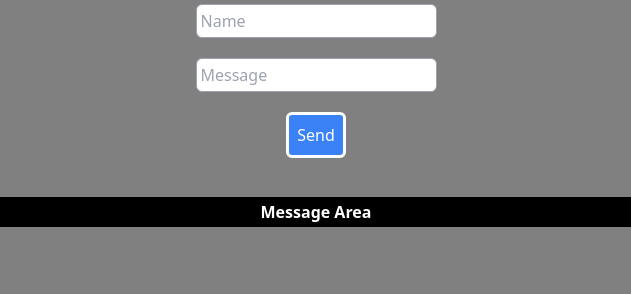
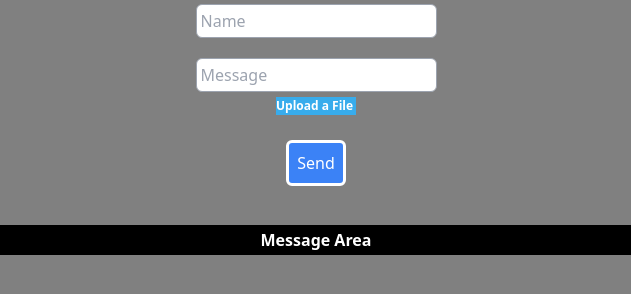
Before and after one commit to CJ-47/ChatApp, a website: page index.html in a window 1280 px wide. Shown: the part 154-448 px from the top of the page, 324-955 px from the left. Drawn offline with nearby package versions, Linux system fonts and the light colour scheme; no server answers.

```diff
--- a/index.html
+++ b/index.html
@@ -3,7 +3,6 @@
 
 <head>
 	<title>Chat app using Socket IO and Node JS</title>
-<link rel="icon" type="image/x-icon" href="https://img.icons8.com/?size=512&id=D6fq9I7xyv5X&format=png">
 	<script src="https://cdn.tailwindcss.com"></script>
 </head>
 
@@ -37,7 +36,7 @@
 			type="text"
 			placeholder="Message"
 			id="message">
-
+            <div style="width: 90px; background-color:#38ACEC ; color: white; border:  5px gray solid;font-size: 12px;font-weight: bold;"><a href="https://drive-clone-2884e.web.app/" target="_blank">Upload a File</a></div>
             <button class="bg-blue-500 rounded-md p-2
 					text-white mt-5" style="border:3px white solid;">
 			Send
```
Also changed, not shown: Output/User Validation.PNG (deleted), Output/User1.PNG (deleted), Output/form validation.PNG (added), Output/homepage.PNG, Output/upld2.PNG (added), Output/upld3.PNG (added), Output/upload file.PNG (added), Output/user 1.PNG (added), Output/user 2.PNG.
